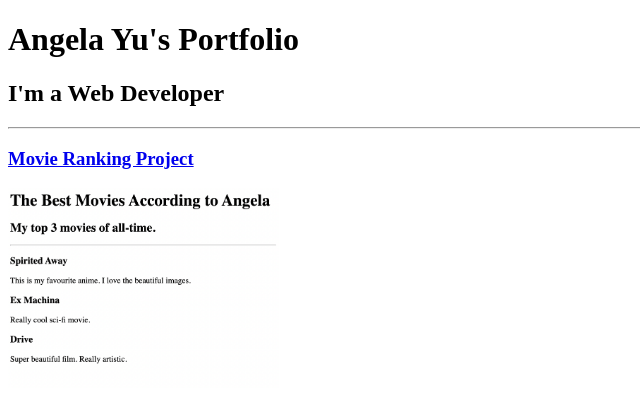
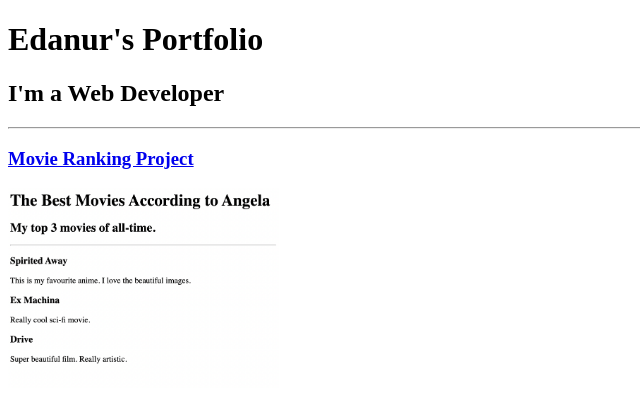
Before and after one commit to Runadee/newportfolio, a plain HTML site: page index.html in a window 1280 px wide. Shown: the top 408 px of the page, without its empty margins (0-640 px from the left). Drawn offline with Linux system fonts and the light colour scheme.

Commit message:
index.html

```diff
--- a/index.html
+++ b/index.html
@@ -3,11 +3,11 @@
 
 <head>
   <meta charset="UTF-8">
-  <title>Angela's Portfolio</title>
+  <title>Edanur's Portfolio</title>
 </head>
 
 <body>
-  <h1>Angela Yu's Portfolio</h1>
+  <h1>Edanur's Portfolio</h1>
   <h2>I'm a Web Developer</h2>
   <hr />
   <h3><a href="./public/movie-ranking.html">Movie Ranking Project</a></h3>
```
